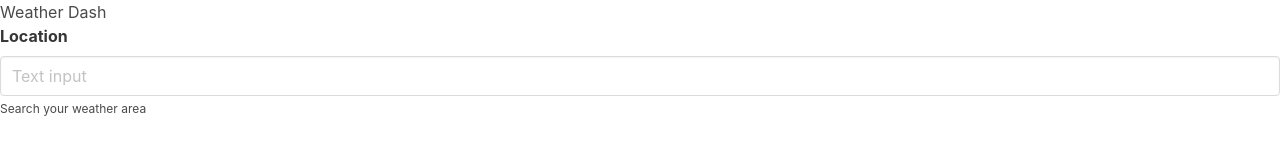
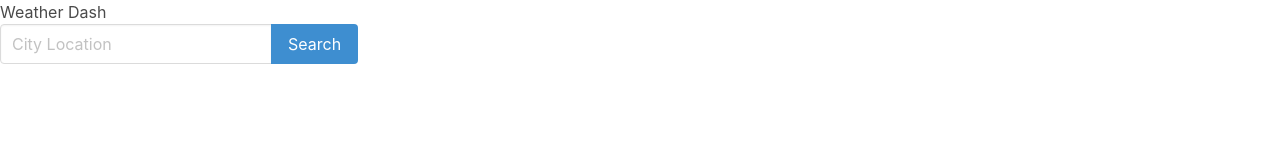
Before and after one commit to ChrisVazquez6/Weather.Dash, a plain HTML site: page Weather.Dash/index.html in a window 1280 px wide. Drawn offline with nearby package versions, Linux system fonts and the light colour scheme.

Commit message:
added divs to html, added cloudfare. made the seach bar reactable with java

```diff
--- a/Weather.Dash/index.html
+++ b/Weather.Dash/index.html
@@ -5,23 +5,28 @@
   <meta http-equiv="X-UA-Compatible" content="IE=edge">
   <meta name="viewport" content="width=device-width, initial-scale=1.0">
   <title>Document</title>
-  <link rel="stylesheet" href="https://cdn.jsdelivr.net/npm/bulma@0.9.3/css/bulma.min.css">
-  <link rel="stylesheet" href="style.css">
+<link rel="stylesheet" href="https://cdn.jsdelivr.net/npm/bulma@0.9.3/css/bulma.min.css">
 </head>
 <body>
   <div #container1>
     <h1 #title>Weather Dash</h1>
   </div>
-  <div class="field">
-    <label class="label">Location</label>
+  <div class="field has-addons">
     <div class="control">
-      <input class="input" type="text" placeholder="Text input">
+      <input id="City" class="input" type="text" placeholder="City Location">
     </div>
-    <p class="help">Search your weather area</p>
+    <div class="control">
+      <a id="Search" class="button is-info">
+        Search
+      </a>
+    </div>
   </div>
+
+
 
 
 
 </body>
 <script src="java.js"></script>
+<script src="https://cdnjs.cloudflare.com/ajax/libs/axios/0.26.1/axios.min.js"></script>
 </html>
--- a/Weather.Dash/java.js
+++ b/Weather.Dash/java.js
@@ -0,0 +1,4 @@
+document.getElementById('Search').addEventListener('click',event=>{
+  let city = document.getElementById('City').value
+  console.log(city);
+})
```
